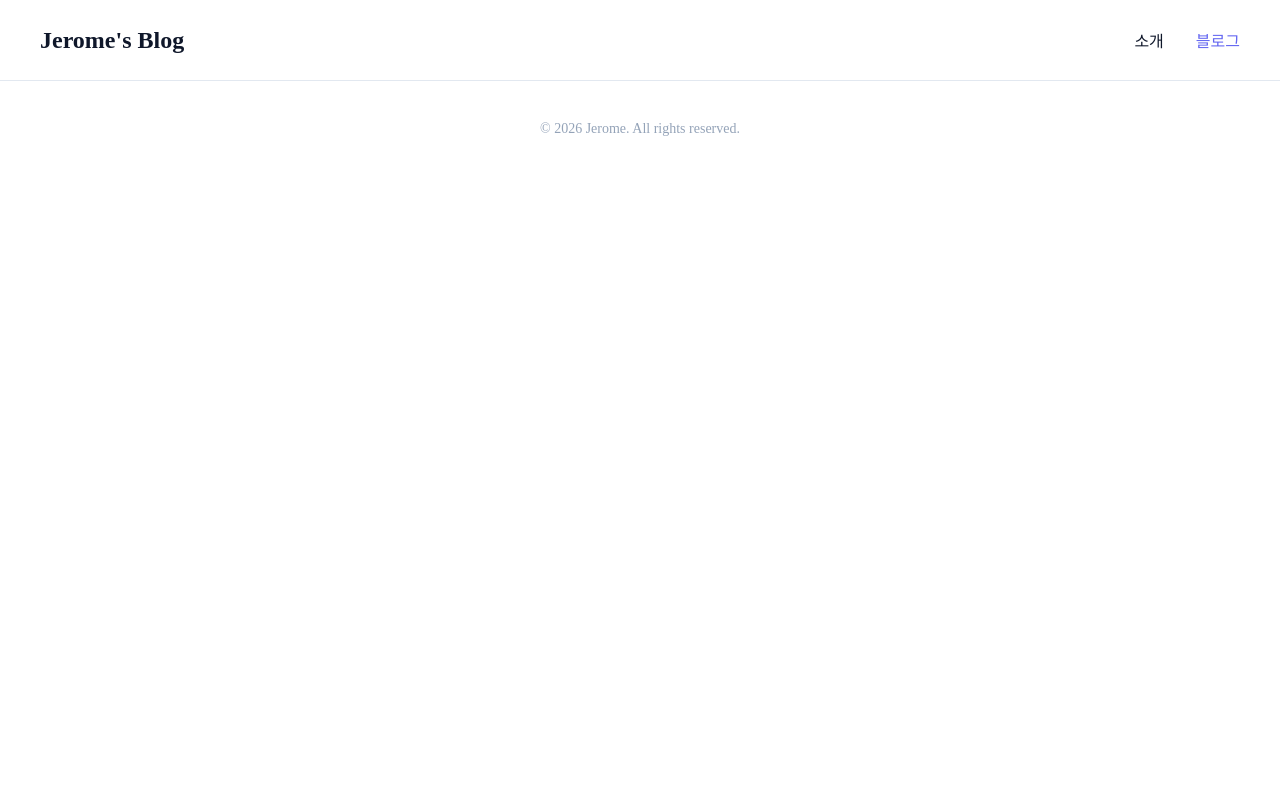
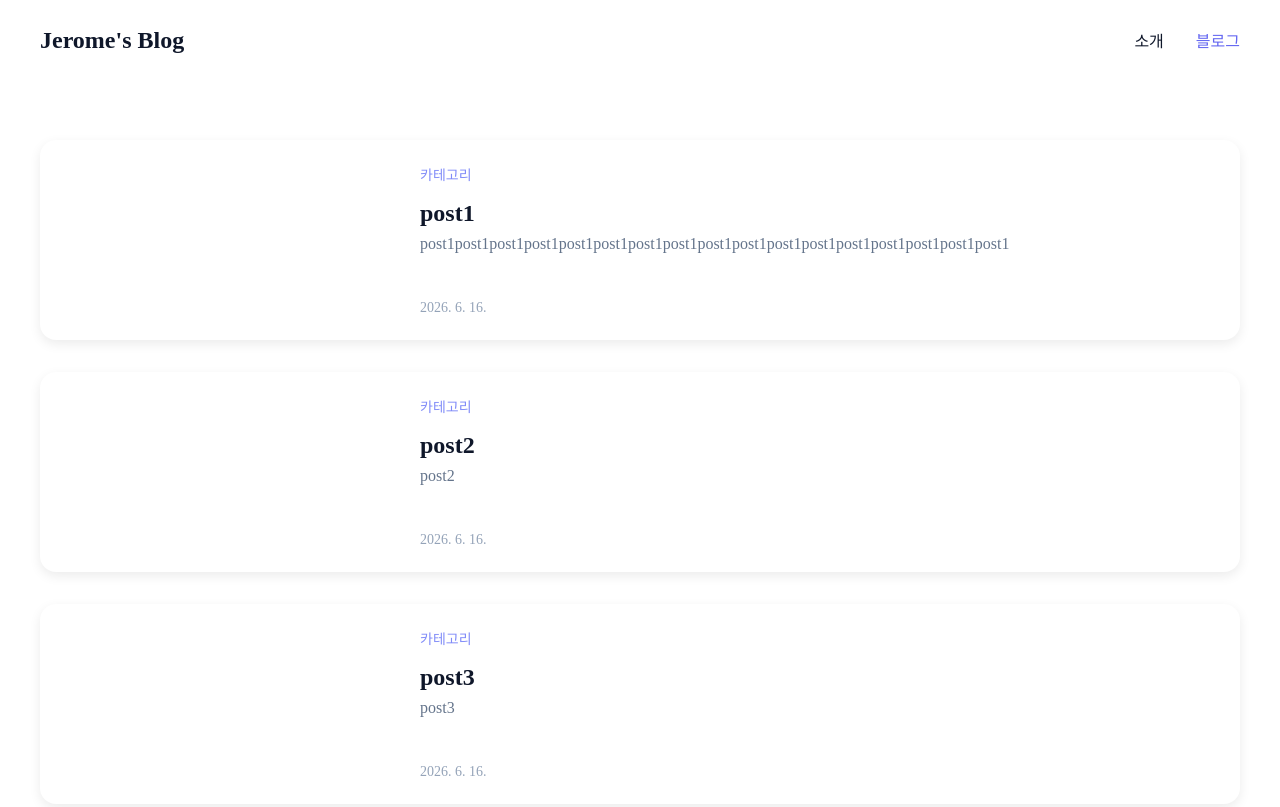
Before and after one commit to owl1753/jerome-blog, an Astro site: page /blog in a window 1280 px wide. Shown: the top 807 px of the page. Built offline with nearby package versions, Linux system fonts and the light colour scheme; Astro itself is replaced by a stand-in of ours.

Commit message:
feat: 블로그 페이지

```diff
--- a/src/pages/blog/index.astro
+++ b/src/pages/blog/index.astro
@@ -1,5 +1,209 @@
 ---
+import { getCollection } from "astro:content";
 import Layout from "../../layouts/Layout.astro";
+
+const posts = (await getCollection("blog")).sort(
+  (a, b) => b.data.pubDate.valueOf() - a.data.pubDate.valueOf()
+);
+
+const fallbackCategory = "카테고리";
 ---
 
-<Layout />
+<Layout>
+  <main class="blog-page">
+    <section class="blog-list-section">
+      <div class="blog-list-container">
+        {
+          posts.length > 0 ? (
+            <div class="post-list">
+              {posts.map((post) => (
+                <a class="post-list-link" href={`/blog/${post.id}`}>
+                  <article class="post-list-item">
+                    <div class="post-list-thumbnail" aria-hidden="true" />
+
+                    <div class="post-list-content">
+                      <div class="post-list-text-group">
+                        <span class="post-list-category">
+                          {fallbackCategory}
+                        </span>
+                        <div class="post-list-title-group">
+                          <h2 class="post-list-title">{post.data.title}</h2>
+                          <p class="post-list-description">
+                            {post.data.description}
+                          </p>
+                        </div>
+                      </div>
+
+                      <time
+                        class="post-list-date"
+                        datetime={post.data.pubDate.toISOString()}
+                      >
+                        {post.data.pubDate.toLocaleDateString("ko-KR")}
+                      </time>
+                    </div>
+                  </article>
+                </a>
+              ))}
+            </div>
+          ) : (
+            <p class="empty-message">아직 작성된 글이 없습니다.</p>
+          )
+        }
+      </div>
+    </section>
+  </main>
+</Layout>
+
+<style>
+  .blog-page {
+    display: flex;
+    justify-content: center;
+    align-items: flex-start;
+  }
+
+  .blog-list-section {
+    display: flex;
+    justify-content: center;
+    width: 100%;
+    padding: 60px 0 96px;
+  }
+
+  .blog-list-container {
+    display: flex;
+    width: 100%;
+    max-width: 1240px;
+    padding: 0 20px;
+    flex-direction: column;
+  }
+
+  .post-list {
+    display: flex;
+    flex-direction: column;
+    gap: 32px;
+  }
+
+  .post-list-link {
+    display: block;
+    text-decoration: none;
+  }
+
+  .post-list-item {
+    display: flex;
+    align-items: stretch;
+    gap: 16px;
+    border-radius: 16px;
+    background: var(--bg-default);
+    box-shadow: 0 4px 12px 0 rgba(0, 0, 0, 0.08);
+    overflow: hidden;
+  }
+
+  .post-list-link:focus-visible {
+    outline: 2px solid var(--brand-primary);
+    outline-offset: 4px;
+    border-radius: 8px;
+  }
+
+  .post-list-thumbnail {
+    width: 340px;
+    height: 200px;
+    flex-shrink: 0;
+  }
+
+  .post-list-content {
+    display: flex;
+    height: 200px;
+    min-width: 0;
+    flex: 1;
+    padding: 24px;
+    flex-direction: column;
+    justify-content: space-between;
+    align-items: flex-start;
+    gap: 24px;
+  }
+
+  .post-list-text-group,
+  .post-list-title-group {
+    display: flex;
+    flex-direction: column;
+    align-items: flex-start;
+  }
+
+  .post-list-text-group {
+    gap: 16px;
+  }
+
+  .post-list-title-group {
+    gap: 8px;
+  }
+
+  .post-list-category {
+    color: var(--brand-secondary);
+    font-family: var(--font-pretendard);
+    font-size: 14px;
+    font-style: normal;
+    font-weight: 500;
+    line-height: normal;
+  }
+
+  .post-list-title {
+    color: var(--text-primary);
+    font-family: var(--font-pretendard);
+    font-size: 24px;
+    font-style: normal;
+    font-weight: 700;
+    line-height: normal;
+  }
+
+  .post-list-description {
+    color: var(--text-secondary);
+    font-family: Pretendard;
+    font-size: 16px;
+    font-style: normal;
+    font-weight: 400;
+    line-height: normal;
+    overflow: hidden;
+    text-overflow: ellipsis;
+    word-break: break-word;
+    display: -webkit-box;
+    -webkit-line-clamp: 2;
+    -webkit-box-orient: vertical;
+  }
+
+  .post-list-date,
+  .empty-message {
+    color: var(--text-tertiary);
+    font-family: Pretendard;
+    font-size: 14px;
+    font-style: normal;
+    font-weight: 500;
+    line-height: normal;
+  }
+
+  .post-list-date {
+    white-space: nowrap;
+  }
+
+  .empty-message {
+    padding: 40px 0;
+    text-align: center;
+  }
+
+  @media (max-width: 720px) {
+    .blog-list-section {
+      padding: 40px 0 72px;
+    }
+
+    .post-list-item {
+      flex-direction: column;
+    }
+
+    .post-list-thumbnail {
+      width: 100%;
+      height: 200px;
+    }
+
+    .post-list-content {
+      height: 190px;
+    }
+  }
+</style>
```
